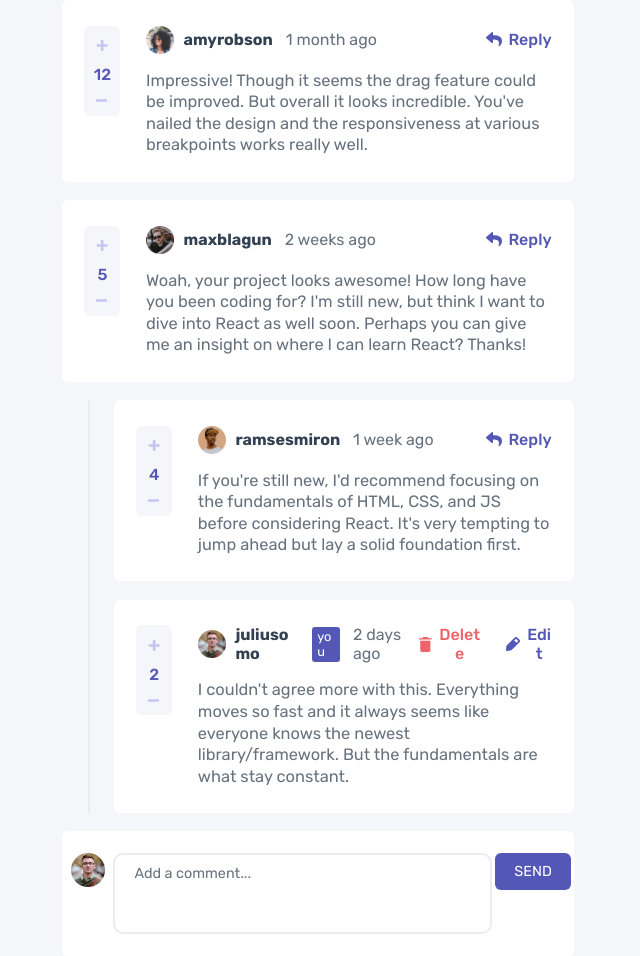
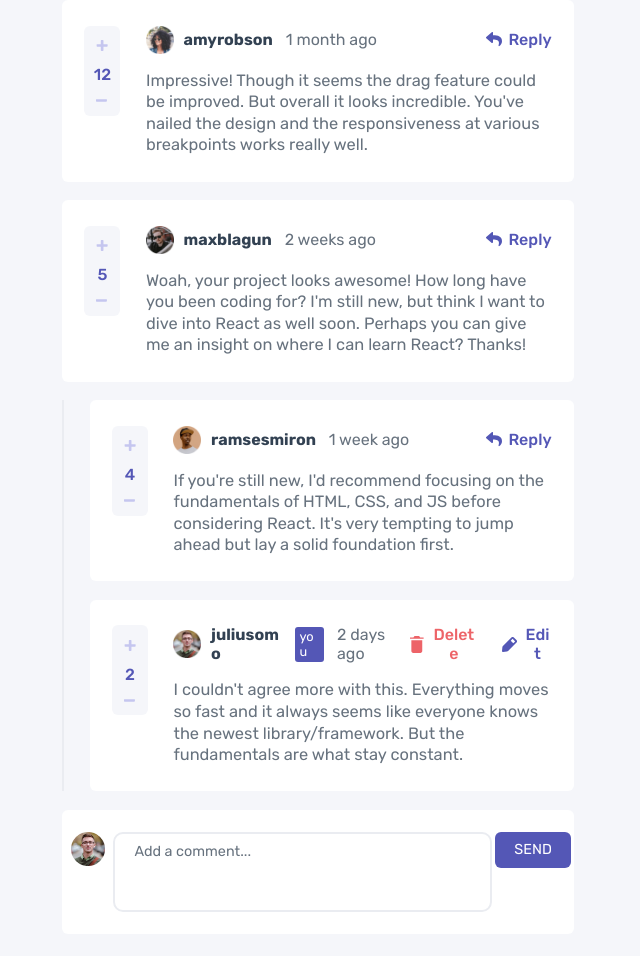
Before and after one commit to ThibautMilville/Interactive_Comment_Session, a plain HTML site: page index.html in a window 1280 px wide. Shown: the whole page, without its empty margins (322-962 px from the left). After the commit the page ends 934 px from the top, so only its background shows below. Drawn offline with Linux system fonts and the light colour scheme.

Commit message:
display reply + style

```diff
--- a/script.js
+++ b/script.js
@@ -383,7 +383,7 @@ class JSONLoader {
         </div>
         <p class="content">${content}</p>
       </div>
-      `
+      `;
     });
   }
 }
--- a/style.scss
+++ b/style.scss
@@ -257,7 +257,7 @@ body {
         /* Reply comment */
         div.replies {
           flex-direction: column;
-          width: 95%;
+          width: 100%;
           border-left: 2px solid var(--light-gray);
           margin: 0 0 1.15rem 0;
 
```
Also changed, not shown: style.css, 1 other file.
